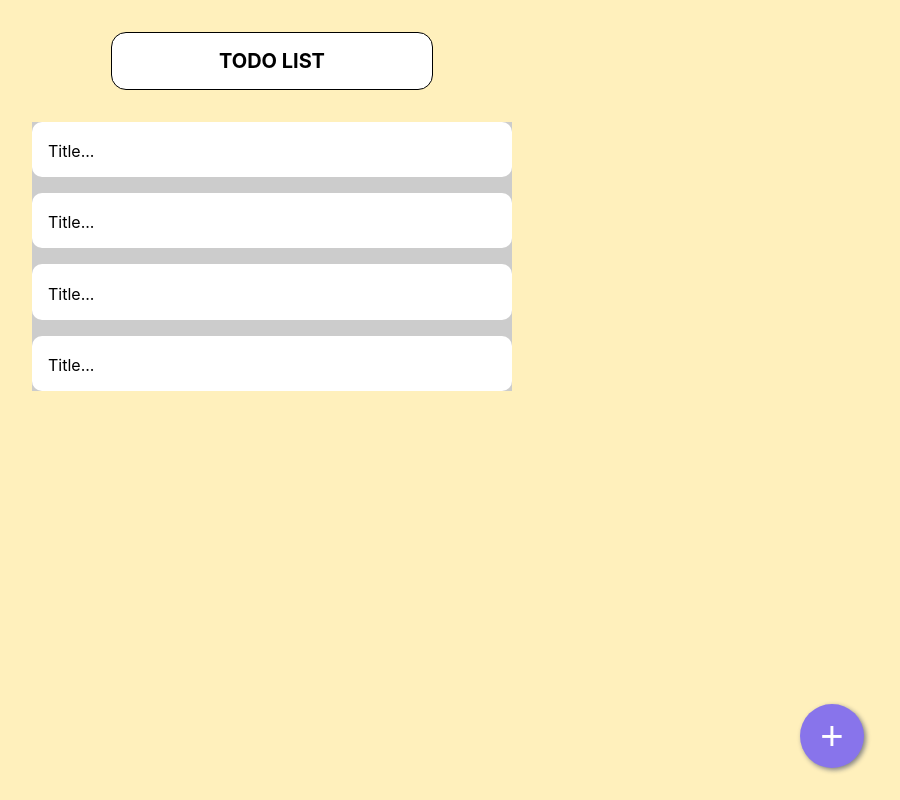
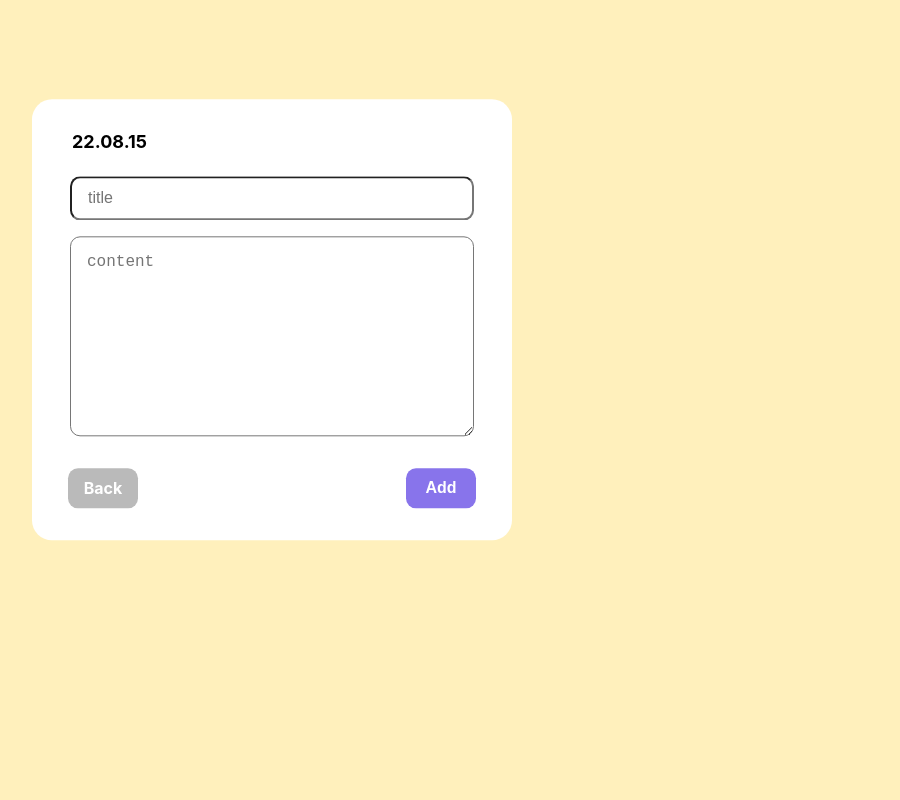
Before and after one commit to zooyaho/js-react-todolist, a React (Create React App) app: page /write in a window 1280 px wide. Shown: the whole page, without its empty margins (368-1268 px from the left). Built offline with nearby package versions, Linux system fonts and the light colour scheme; the HTML template or start-up script is replaced by a standard one.

Commit message:
Style: Add write component styling
Write 컴포넌트 폴더 생성 및 스타일 지정

```diff
--- a/src/App.js
+++ b/src/App.js
@@ -1,4 +1,5 @@
 import Home from "./routes/Home";
+import Write from "./routes/Write";
 import { BrowserRouter, Routes, Route } from "react-router-dom";
 
 function App() {
@@ -6,7 +7,7 @@ function App() {
     <BrowserRouter>
       <Routes>
         <Route path="/" element={<Home />} />
-        <Route exact path="/write" element={<Home />} />
+        <Route exact path="/write" element={<Write />} />
       </Routes>
     </BrowserRouter>
   );
--- /dev/null
+++ b/src/components/Wite/ActiveButtons.js
@@ -0,0 +1,43 @@
+import styled from "styled-components";
+import { Link } from "react-router-dom";
+
+const ActiveButton = () => {
+  const ActiveButton = styled.div`
+    margin: 2rem 0rem;
+    width: 85%;
+    display: flex;
+    justify-content: space-between;
+    a {
+      display: block;
+      font-size: 16px;
+      width: 70px;
+      height: 40px;
+      border-radius: 10px;
+      background-color: #bababa;
+      color: white;
+      font-weight: bold;
+      text-decoration: none;
+      display: flex;
+      justify-content: center;
+      align-items: center;
+    }
+    button {
+      width: 70px;
+      height: 40px;
+      border-radius: 10px;
+      background-color: #8874eb;
+      color: white;
+      font-size: 16px;
+      font-weight: bold;
+    }
+  `;
+
+  return (
+    <ActiveButton>
+      <Link to="/">Back</Link>
+      <button type="submit">Add</button>
+      {/* state관리해서 submit핸들러 함수에서 home으로 이동시키기 */}
+    </ActiveButton>
+  );
+};
+export default ActiveButton;
--- /dev/null
+++ b/src/components/Wite/WriteForm.js
@@ -0,0 +1,35 @@
+import styled from "styled-components";
+import ActiveButton from "./ActiveButtons";
+
+const WiteForm = () => {
+  const WriteForm = styled.form`
+    margin-top: 1.5rem;
+    width: 100%;
+    left: 50%;
+    display: flex;
+    flex-direction: column;
+    align-items: center;
+    input {
+      width: 80%;
+      padding: 0.7rem 0 0.7rem 1rem;
+      border-radius: 10px;
+      font-size: 16px;
+    }
+    textarea {
+      border-radius: 10px;
+      margin-top: 1rem;
+      padding-top: 1rem;
+      padding-left: 1rem;
+      width: 80%;
+      font-size: 16px;
+    }
+  `;
+  return (
+    <WriteForm>
+      <input type="text" placeholder="title" />
+      <textarea cols="50" rows="10" placeholder="content" />
+      <ActiveButton />
+    </WriteForm>
+  );
+};
+export default WiteForm;
--- /dev/null
+++ b/src/routes/Write.js
@@ -0,0 +1,27 @@
+import styled from "styled-components";
+import WriteForm from "../components/Wite/WriteForm";
+
+const Write = () => {
+  const Write = styled.div`
+    width: 30rem;
+    background-color: #fff;
+    position: absolute;
+    top: 40%;
+    left: 50%;
+    transform: translate(-50%, -50%);
+    border-radius: 20px;
+    p {
+      font-weight: bold;
+      font-size: 18px;
+      margin: 2rem 0 0 2.5rem;
+    }
+  `;
+  return (
+    <Write>
+      <p>22.08.15</p>
+      <WriteForm />
+    </Write>
+  );
+};
+
+export default Write;
```
